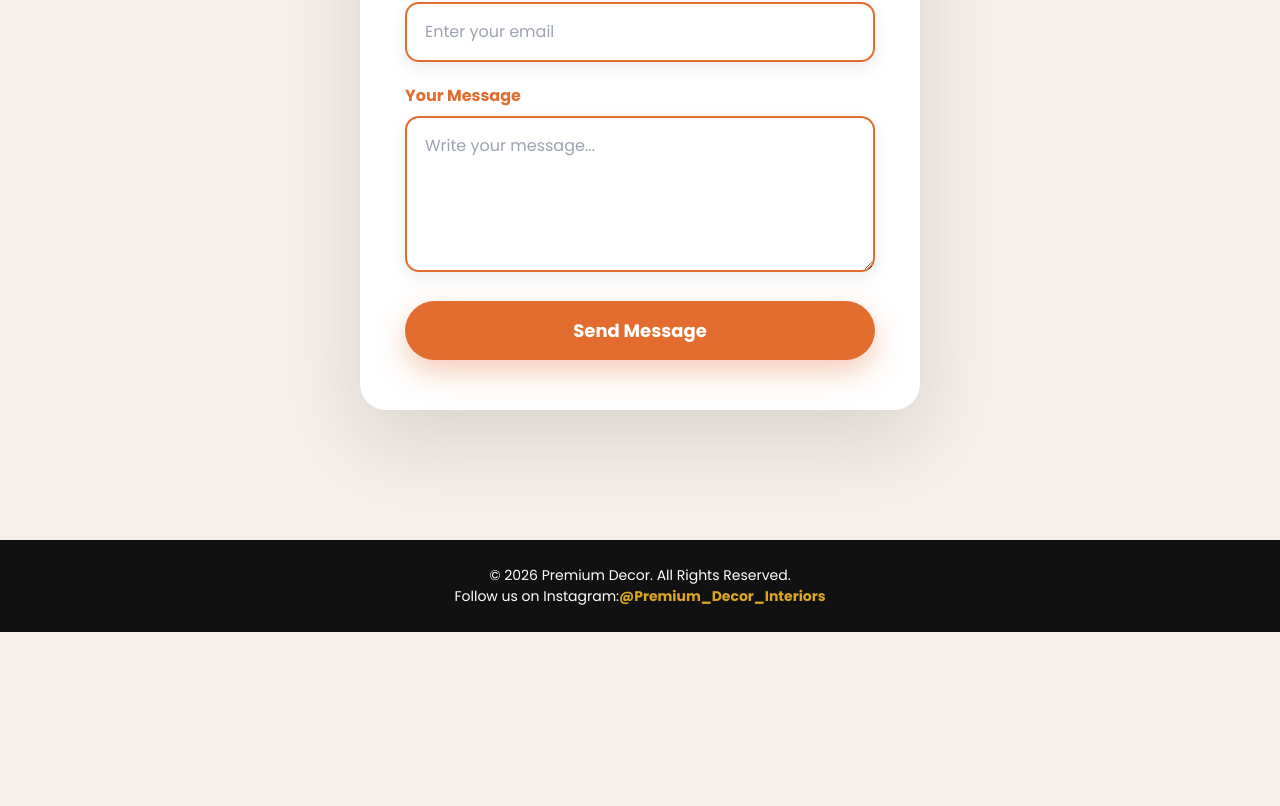
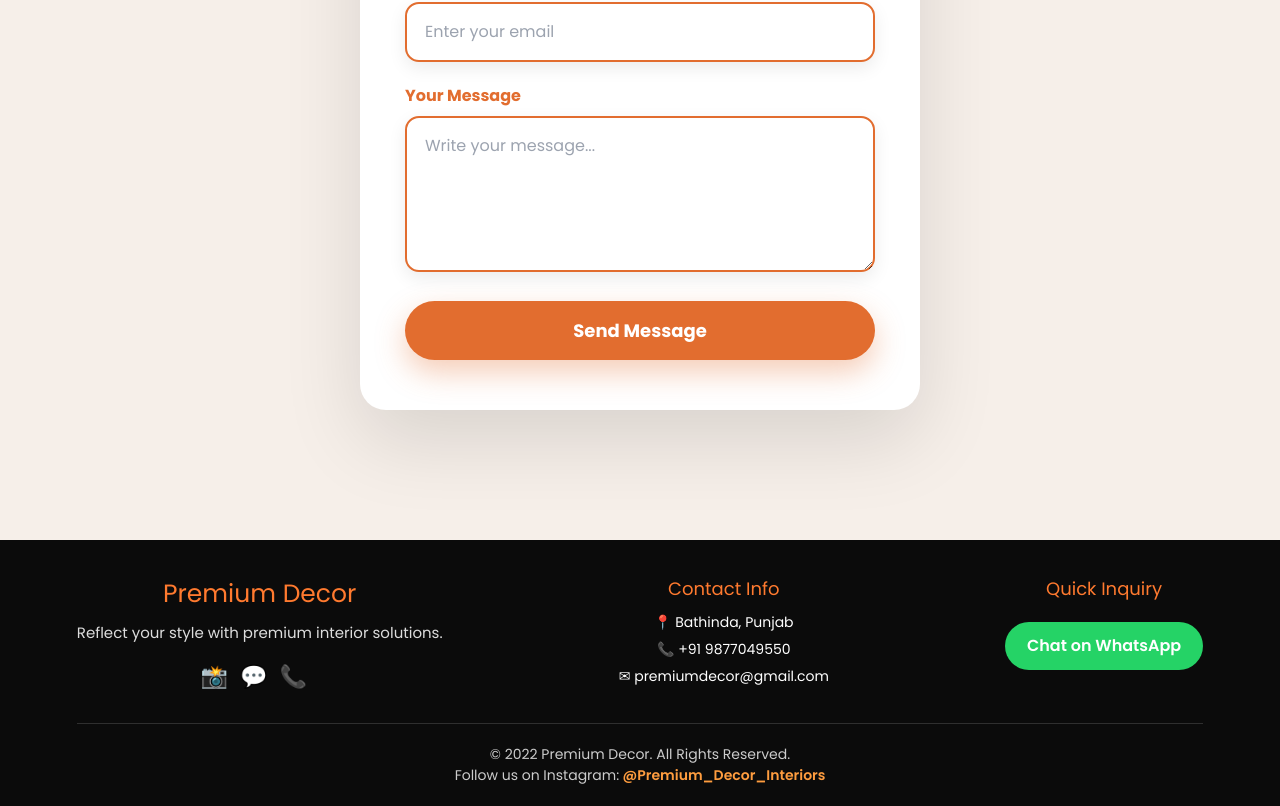
Before and after one commit to saniabhutiani/client-portfolio, a React (Vite) app: page / in a window 1280 px wide. Shown: the part 6327-7133 px from the top of the page. Before the commit the page ends 6959 px from the top, so only its background shows below. Built offline with nearby package versions, Linux system fonts and the light colour scheme.

Commit message:
all updation

```diff
--- a/src/App.css
+++ b/src/App.css
@@ -780,16 +780,133 @@ img {
   height: auto;
   display: block;
 }
-/* =============================
-   FOOTER
-============================= */
+/* ============================= */
+/* FOOTER — GLASS MODERN STYLE */
+/* ============================= */
 
+/* MAIN FOOTER BOX — HEIGHT CONTROL */
 .footer{
-  background:#111;
-  color:#fff;
-  text-align:center;
-  padding:25px 0;
-  font-size:14px;
+  background: #0b0b0b;
+  padding: 35px 6% 20px;   /* 👈 top kam, bottom kam */
+  color: #fff;
+}
+
+/* CONTAINER — columns spacing */
+.footer-container{
+  display: flex;
+  justify-content: space-between;
+  align-items: flex-start;
+  gap: 40px;
+  flex-wrap: wrap;
+}
+
+/* BOTTOM TEXT — INSIDE SAME BOX */
+.footer-bottom-inside{
+  margin-top: 20px;   /* 👈 pehla 30px si */
+  padding-top: 15px;  /* 👈 pehla 20px si */
+  border-top: 1px solid rgba(255,255,255,0.15);
+
+  text-align: center;
+  font-size: 13px;
+  color: #ccc;
+}
+
+/* TEXT SPACING */
+.footer p{
+  margin: 6px 0;
+  font-size: 14px;
+}
+
+/* HEADING SIZE NORMAL */
+.footer h3{
+  font-size: 22px;
+  margin-bottom: 8px;
+}
+
+.footer h4{
+  font-size: 18px;
+  margin-bottom: 8px;
+}
+/* BRAND */
+.footer-brand h3{
+  color: #ff7a2f;
+  font-size: 25px;
+  margin-bottom: 10px;
+}
+
+.footer-brand p{
+  font-size: 15px;
+  color: #ddd;
+}
+
+/* SOCIAL ICONS */
+
+.social-icons{
+  margin-top: 15px;
+}
+
+.social-icons a{
+  font-size: 22px;
+  margin-right: 12px;
+  text-decoration: none;
+  transition: 0.3s;
+}
+
+.social-icons a:hover{
+  transform: scale(1.2);
+}
+
+/* CONTACT */
+
+.footer-contact h4,
+.footer-cta h4{
+  margin-bottom: 10px;
+  color: #ff7a2f;
+}
+
+.footer-contact p{
+  margin: 6px 0;
+  font-size: 14px;
+}
+
+/* WHATSAPP BUTTON */
+
+.whatsapp-btn{
+  display: inline-block;
+  margin-top: 10px;
+  background: #25d366;
+  color: white;
+  padding: 12px 22px;
+  border-radius: 30px;
+  text-decoration: none;
+  font-weight: 600;
+  transition: 0.3s;
+}
+
+.whatsapp-btn:hover{
+  background: #1ebe5d;
+  transform: translateY(-2px);
+}
+
+/* BOTTOM */
+
+.footer-bottom-inside{
+  margin-top: 30px;
+  padding-top: 20px;
+  border-top: 1px solid rgba(255,255,255,0.15);
+  text-align: center;
+  font-size: 14px;
+  color: #ccc;
+}
+
+.insta-link{
+  color: #ff9d3f;
+  text-decoration: none;
+  font-weight: 600;
+}
+
+.insta-link:hover{
+  text-decoration: underline;
 }
 
 @media(max-width:1024px){
@@ -879,8 +996,25 @@ img {
     gap: 15px;
     margin-top: 18px;
   }
+   .footer{
+    padding: 28px 18px 16px;
+  }
 
-.contact-box{
+  .footer-container{
+    gap: 25px;
+    text-align: center;
+  }
+
+  .footer-bottom-inside{
+    margin-top: 16px;
+    padding-top: 12px;
+  }
+
+  .social-icons a{
+    margin: 0 8px;
+  }
+
+  .contact-box{
     width: 92%;
     padding: 16px;
 }
--- a/src/App.jsx
+++ b/src/App.jsx
@@ -6,7 +6,6 @@ import Skills from "./components/Skills";
 import Contact from "./components/Contact";
 import Footer from "./components/Footer";
 import "./App.css";
-
 
 function App() {
   return (
@@ -33,22 +32,9 @@ function App() {
         <Contact />
       </section>
 
-          <footer className="footer">
+      {/* ⭐ MODERN FOOTER */}
+      <Footer />
 
-          <p>© 2026 Premium Decor. All Rights Reserved.</p>
-            <p>
-               Follow us on Instagram:
-         <a
-              href="https://www.instagram.com/Premium_Decor_Interiors/"
-             target="_blank"
-            rel="noopener noreferrer"
-            className="insta-link"
-    >
-           @Premium_Decor_Interiors
-    </a>
-  </p>
-
-</footer>
     </>
   );
 }
--- a/src/components/Footer.jsx
+++ b/src/components/Footer.jsx
@@ -1,18 +1,76 @@
 export default function Footer() {
   return (
-    <footer>
-      <p>© 2022 Premium Decor. All Rights Reserved.</p>
-      <p>
+    <footer className="footer">
+
+      <div className="footer-container">
+
+        {/* LEFT — BRAND */}
+        <div className="footer-brand">
+          <h3>Premium Decor</h3>
+          <p>Reflect your style with premium interior solutions.</p>
+
+          <div className="social-icons">
+            <a
+              href="https://www.instagram.com/premium_decor_interiors/"
+              target="_blank"
+              rel="noopener noreferrer"
+            >
+              📸
+            </a>
+
+            <a
+              href="https://wa.me/919877049550"
+              target="_blank"
+              rel="noopener noreferrer"
+            >
+              💬
+            </a>
+
+            <a href="tel:+919877049550">
+              📞
+            </a>
+          </div>
+        </div>
+
+        {/* CENTER — CONTACT */}
+        <div className="footer-contact">
+          <h4>Contact Info</h4>
+          <p>📍 Bathinda, Punjab</p>
+          <p>📞 +91 9877049550</p>
+          <p>✉ premiumdecor@gmail.com</p>
+        </div>
+
+        {/* RIGHT — WHATSAPP CTA */}
+        <div className="footer-cta">
+          <h4>Quick Inquiry</h4>
+
+          <a
+            href="https://wa.me/919877049550"
+            target="_blank"
+            rel="noopener noreferrer"
+            className="whatsapp-btn"
+          >
+            Chat on WhatsApp
+          </a>
+        </div>
+
+      </div>
+
+      {/* ⭐ NOW INSIDE SAME BOX */}
+      <div className="footer-bottom-inside">
+        © 2022 Premium Decor. All Rights Reserved.<br />
+
         Follow us on Instagram:
         <a
           href="https://www.instagram.com/premium_decor_interiors/"
           target="_blank"
           rel="noopener noreferrer"
-          style={{color:"#E1306C", marginLeft:"5px"}}
+          className="insta-link"
         >
-          @premium_decor_interiors
+          {" "}@Premium_Decor_Interiors
         </a>
-      </p>
+      </div>
+
     </footer>
   );
 }
```
